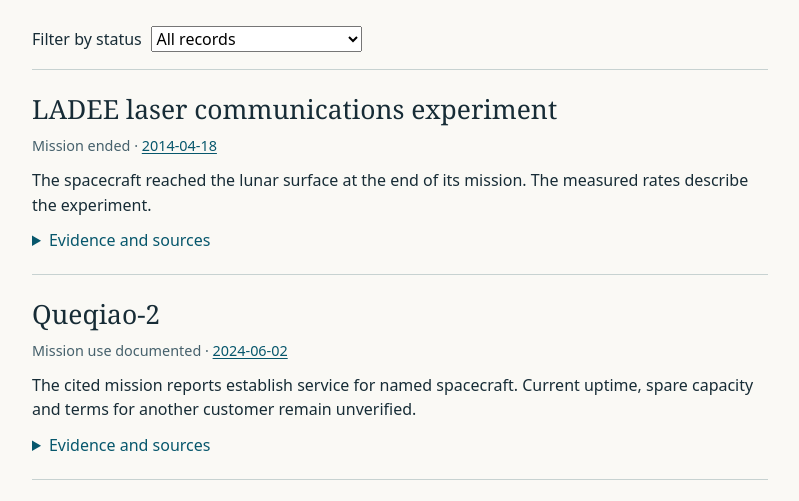
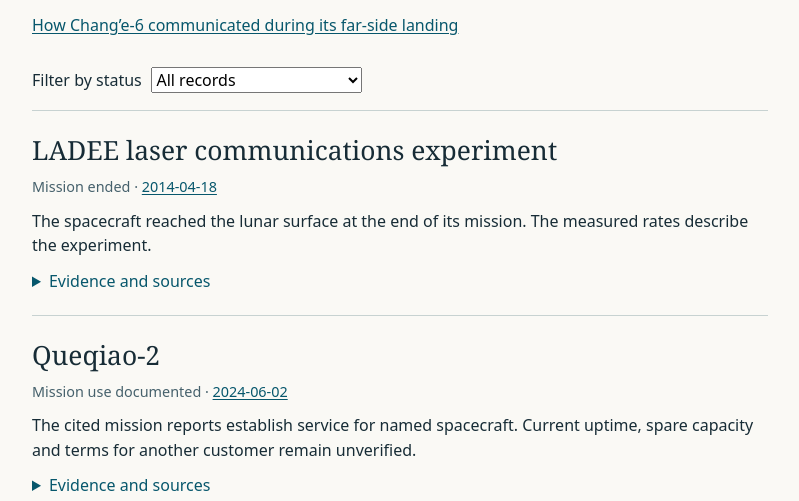
Before and after one commit to JonErnster/Cislunar-Economy, a plain HTML site: page infrastructure/index.html in a window 1280 px wide. Shown: the part 276-777 px from the top of the page, without its empty margins (240-1039 px from the left). Drawn offline with Linux system fonts and the light colour scheme.

Commit message:
Trace the communications path for the Chang’e-6 far-side landing

```diff
--- a/infrastructure/index.html
+++ b/infrastructure/index.html
@@ -31,6 +31,7 @@ li+li{margin-top:.35rem}
 <header>
 <h1>Lunar communications</h1>
 <p>Which capabilities have flown, and which remain planned? These three records document a direct optical link, a far-side relay and a proposed shared relay service. Each status carries the date supported by its source.</p>
+<p><a href="https://github.com/JonErnster/Cislunar-Economy/blob/main/docs/change6-far-side-communications.md">How Chang’e-6 communicated during its far-side landing</a></p>
 </header>
 <label id="filter-label" hidden>Filter by status
 <select id="status"><option value="">All records</option><option value="mission_ended">Mission ended</option><option value="mission_use_documented">Mission use documented</option><option value="planned_service">Planned service</option></select>
```
Also changed, not shown: tools/templates/lunar_communications.html (+1 -0 lines), 1 other file.
